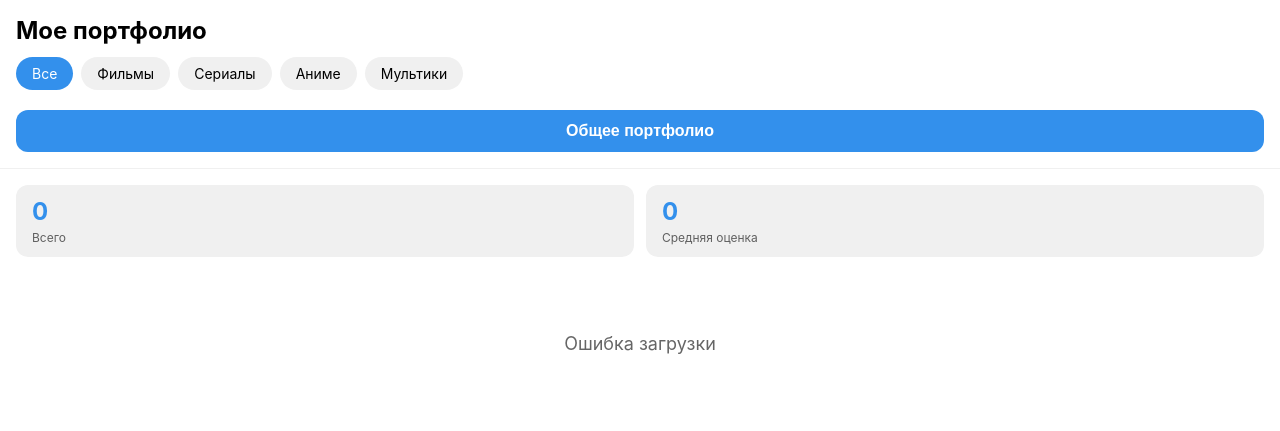
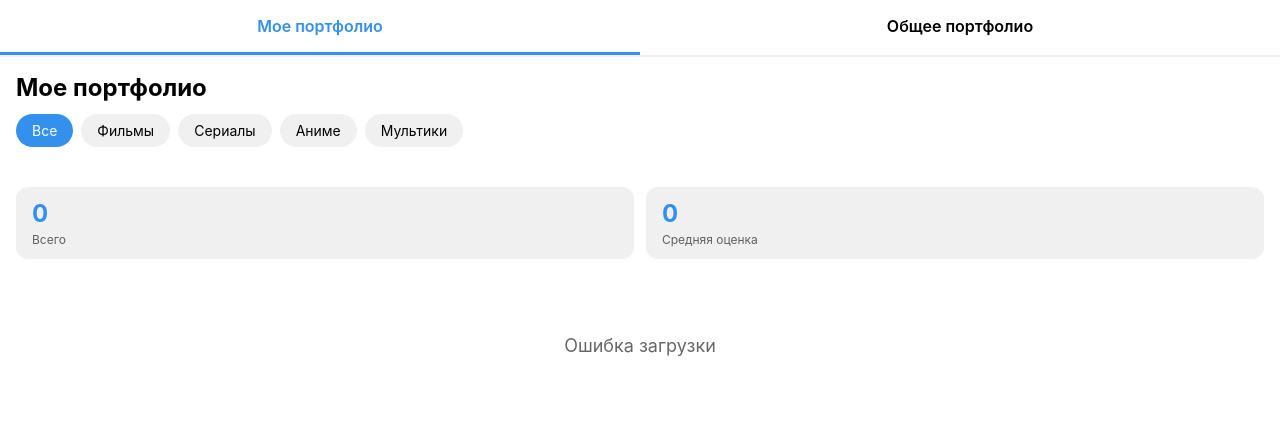
Before and after one commit to dilukliu0-cyber/film_for_us, a Python web app: template miniapp/templates/index.html in a window 1280 px wide. Shown: the top 431 px of the page. Run offline with Jinja, Linux system fonts and the light colour scheme; the template is opened without the code that fills it, so the values that code supplies are empty; some libraries are stand-ins or nearby versions.

Commit message:
v1.4: Add separate tab for shared portfolio with share button

```diff
--- a/bot/bot.py
+++ b/bot/bot.py
@@ -7,7 +7,7 @@ from dotenv import load_dotenv
 
 load_dotenv()
 
-VERSION = "1.3"  # Версия бота
+VERSION = "1.4"  # Версия бота
 
 TELEGRAM_BOT_TOKEN = os.getenv("TELEGRAM_BOT_TOKEN")
 TMDB_API_KEY = os.getenv("TMDB_API_KEY")
--- a/miniapp/templates/index.html
+++ b/miniapp/templates/index.html
@@ -18,9 +18,28 @@
             color: var(--tg-theme-text-color, #000000);
         }
 
+        .main-tabs {
+            display: flex;
+            border-bottom: 2px solid var(--tg-theme-secondary-bg-color, #f0f0f0);
+        }
+
+        .main-tab {
+            flex: 1;
+            padding: 16px;
+            text-align: center;
+            font-weight: 600;
+            cursor: pointer;
+            border-bottom: 3px solid transparent;
+            transition: all 0.2s;
+        }
+
+        .main-tab.active {
+            border-bottom-color: var(--tg-theme-button-color, #3390ec);
+            color: var(--tg-theme-button-color, #3390ec);
+        }
+
         .header {
             padding: 16px;
-            border-bottom: 1px solid var(--tg-theme-secondary-bg-color, #f0f0f0);
         }
 
         .header h1 {
@@ -29,14 +48,14 @@
             margin-bottom: 12px;
         }
 
-        .tabs {
+        .filter-tabs {
             display: flex;
             gap: 8px;
             overflow-x: auto;
             padding-bottom: 8px;
         }
 
-        .tab {
+        .filter-tab {
             padding: 8px 16px;
             border-radius: 20px;
             background: var(--tg-theme-secondary-bg-color, #f0f0f0);
@@ -46,22 +65,9 @@
             transition: all 0.2s;
         }
 
-        .tab.active {
+        .filter-tab.active {
             background: var(--tg-theme-button-color, #3390ec);
             color: white;
-        }
-
-        .share-btn {
-            margin-top: 12px;
-            padding: 12px;
-            background: var(--tg-theme-button-color, #3390ec);
-            color: white;
-            border: none;
-            border-radius: 12px;
-            cursor: pointer;
-            width: 100%;
-            font-size: 16px;
-            font-weight: 600;
         }
 
         .stats {
@@ -144,6 +150,31 @@
             opacity: 0.6;
         }
 
+        .shared-section {
+            padding: 16px;
+        }
+
+        .share-btn {
+            padding: 16px;
+            background: var(--tg-theme-button-color, #3390ec);
+            color: white;
+            border: none;
+            border-radius: 12px;
+            cursor: pointer;
+            width: 100%;
+            font-size: 16px;
+            font-weight: 600;
+            margin-bottom: 16px;
+        }
+
+        .shared-link {
+            background: var(--tg-theme-secondary-bg-color, #f0f0f0);
+            padding: 16px;
+            border-radius: 12px;
+            margin-bottom: 16px;
+            word-break: break-all;
+        }
+
         .loading {
             text-align: center;
             padding: 40px;
@@ -165,19 +196,29 @@
             font-size: 18px;
             opacity: 0.6;
         }
+
+        .hidden {
+            display: none;
+        }
     </style>
 </head>
 <body>
+    <div class="main-tabs">
+        <div class="main-tab active" onclick="switchMainTab('my')">Мое портфолио</div>
+        <div class="main-tab" onclick="switchMainTab('shared')">Общее портфолио</div>
+    </div>
+
+    <!-- Мое портфолио -->
+    <div id="my-portfolio">
         <div class="header">
             <h1>Мое портфолио</h1>
-        <div class="tabs">
-            <div class="tab active" onclick="filterMovies('all')">Все</div>
-            <div class="tab" onclick="filterMovies('movie')">Фильмы</div>
-            <div class="tab" onclick="filterMovies('tv')">Сериалы</div>
-            <div class="tab" onclick="filterMovies('anime')">Аниме</div>
-            <div class="tab" onclick="filterMovies('cartoon')">Мультики</div>
+            <div class="filter-tabs">
+                <div class="filter-tab active" onclick="filterMovies('all')">Все</div>
+                <div class="filter-tab" onclick="filterMovies('movie')">Фильмы</div>
+                <div class="filter-tab" onclick="filterMovies('tv')">Сериалы</div>
+                <div class="filter-tab" onclick="filterMovies('anime')">Аниме</div>
+                <div class="filter-tab" onclick="filterMovies('cartoon')">Мультики</div>
             </div>
-        <button class="share-btn" onclick="sharePortfolio()">Общее портфолио</button>
         </div>
 
         <div class="stats" id="stats">
@@ -194,6 +235,29 @@
         <div class="content" id="content">
             <div class="loading">Загрузка...</div>
         </div>
+    </div>
+
+    <!-- Общее портфолио -->
+    <div id="shared-portfolio" class="hidden">
+        <div class="shared-section">
+            <h1 style="margin-bottom: 16px;">Общее портфолио</h1>
+            <p style="opacity: 0.6; margin-bottom: 16px;">Создайте ссылку и отправьте другу. Вы сможете вместе смотреть и добавлять фильмы!</p>
+
+            <button class="share-btn" onclick="createSharedPortfolio()">Создать общее портфолио</button>
+
+            <div id="shared-link-container" class="hidden">
+                <div class="shared-link" id="shared-link"></div>
+                <button class="share-btn" onclick="sendSharedLink()">Отправить ссылку</button>
+            </div>
+
+            <div id="shared-content">
+                <div class="empty">
+                    <div class="empty-icon">👥</div>
+                    <div class="empty-text">Создайте общее портфолио<br>чтобы смотреть фильмы вместе!</div>
+                </div>
+            </div>
+        </div>
+    </div>
 
     <script>
         const tg = window.Telegram.WebApp;
@@ -204,6 +268,24 @@
         const userId = urlParams.get('user_id');
         let allMovies = [];
         let currentFilter = 'all';
+        let currentMainTab = 'my';
+
+        function switchMainTab(tab) {
+            currentMainTab = tab;
+
+            // Обновляем активную главную вкладку
+            document.querySelectorAll('.main-tab').forEach(t => t.classList.remove('active'));
+            event.target.classList.add('active');
+
+            // Показываем нужный контент
+            if (tab === 'my') {
+                document.getElementById('my-portfolio').classList.remove('hidden');
+                document.getElementById('shared-portfolio').classList.add('hidden');
+            } else {
+                document.getElementById('my-portfolio').classList.add('hidden');
+                document.getElementById('shared-portfolio').classList.remove('hidden');
+            }
+        }
 
         async function loadMovies() {
             try {
@@ -232,8 +314,8 @@
         function filterMovies(type) {
             currentFilter = type;
 
-            // Обновляем активную вкладку
-            document.querySelectorAll('.tab').forEach(tab => {
+            // Обновляем активную вкладку фильтра
+            document.querySelectorAll('.filter-tab').forEach(tab => {
                 tab.classList.remove('active');
             });
             event.target.classList.add('active');
@@ -281,10 +363,15 @@
             tg.showAlert(`Фильм ID: ${movieId}`);
         }
 
-        function sharePortfolio() {
+        function createSharedPortfolio() {
+            const shareUrl = `https://t.me/share/url?url=${encodeURIComponent(window.location.origin + '/shared?user=' + userId)}`;
+            document.getElementById('shared-link').textContent = shareUrl;
+            document.getElementById('shared-link-container').classList.remove('hidden');
+        }
+
+        function sendSharedLink() {
             const shareUrl = `${window.location.origin}/shared?user=${userId}`;
-            tg.showAlert(`Отправь эту ссылку другу:\n${shareUrl}`);
-            // TODO: Реализовать общее портфолио
+            tg.openTelegramLink(`https://t.me/share/url?url=${encodeURIComponent(shareUrl)}&text=${encodeURIComponent('Смотри мое портфолио фильмов!')}`);
         }
 
         loadMovies();
```
Lines whose indentation alone changed are shown as unchanged.
